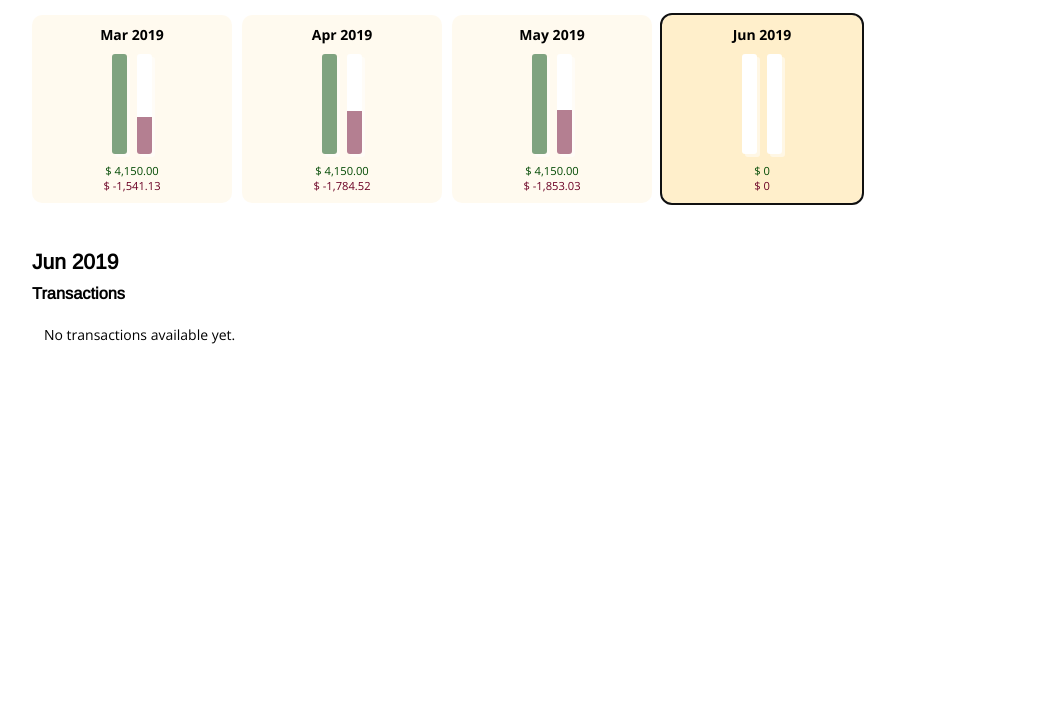
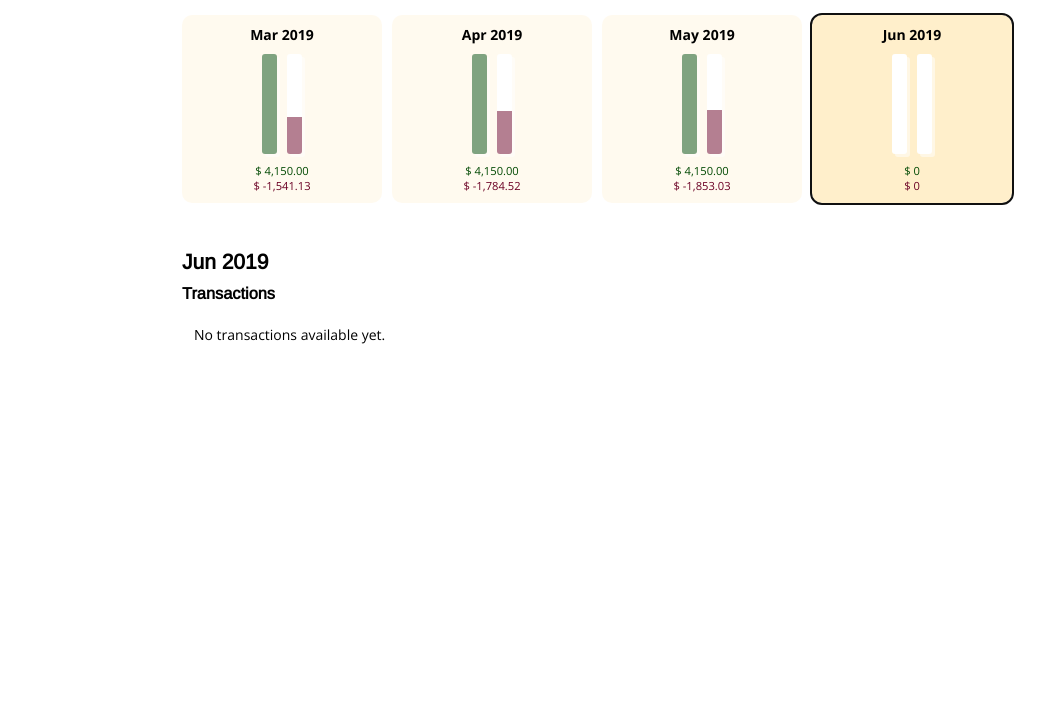
Before and after one commit to cheeaun/moneygowhere, a Preact app: page /#month-06 in a window 1280 px wide. Shown: the part 76-800 px from the top of the page, without its empty margins (18-1063 px from the left). Built offline with nearby package versions, Linux system fonts and the light colour scheme.

Commit message:
Readjust the widths

```diff
--- a/assets/app.css
+++ b/assets/app.css
@@ -62,7 +62,7 @@ input, select {
 .container,
 #month-selector,
 #transactions {
-  max-width: 1200px;
+  max-width: 900px;
   margin: auto;
 }
 
@@ -203,7 +203,7 @@ input, select {
   line-height: .8em;
 }
 
-@media (min-width: 700px) {
+@media (min-width: 660px) {
   #pie {
     float: right;
     width: 320px;
```
